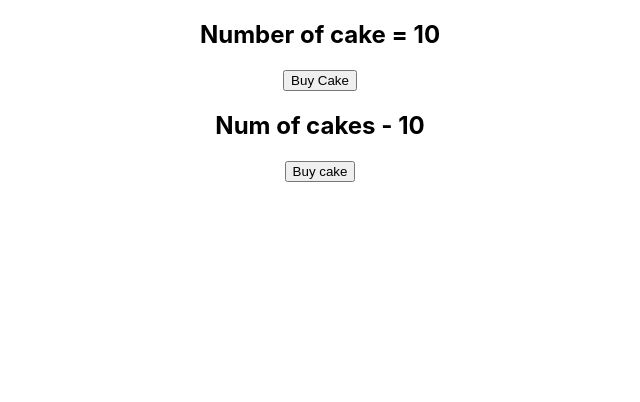
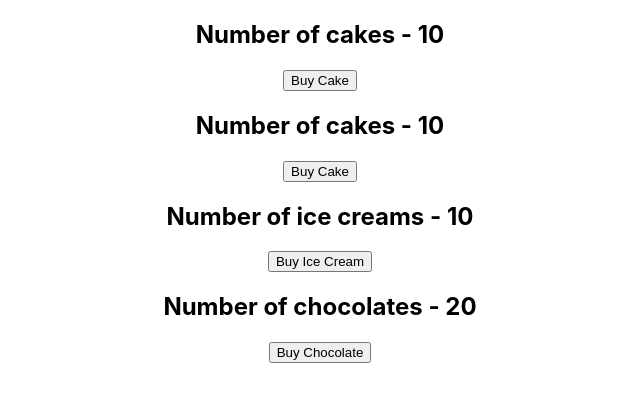
Before and after one commit to gapinska/react-redux-1, a React (Create React App) app: page / in a window 1280 px wide. Shown: the top 402 px of the page, without its empty margins (320-960 px from the left). Built offline with nearby package versions, Linux system fonts and the light colour scheme.

Commit message:
multiple reducers, new components

```diff
--- a/src/App.js
+++ b/src/App.js
@@ -1,16 +1,19 @@
-import logo from './logo.svg'
 import './App.css'
 import { Provider } from 'react-redux'
 import CakeContainer from './components/CakeContainer'
 import store from './store/store'
-import HooksCakeContsainer from './components/HooksCakeContsainer'
+import HooksCakeContainer from './components/HooksCakeContainer'
+import IceCreamContainer from './components/IceCreamContainer'
+import ChocolateContainer from './components/ChocolateContainer'
 
 function App() {
 	return (
 		<Provider store={store}>
 			<div className="App">
 				<CakeContainer />
-				<HooksCakeContsainer />
+				<HooksCakeContainer />
+				<IceCreamContainer />
+				<ChocolateContainer />
 			</div>
 		</Provider>
 	)
--- a/src/components/CakeContainer.js
+++ b/src/components/CakeContainer.js
@@ -1,11 +1,11 @@
 import React from 'react'
 import { connect } from 'react-redux'
-import { buyCake } from '../store/index'
+import { buyCake } from '../store/cakes/cakesActions'
 
 function CakeContainer(props) {
 	return (
 		<div>
-			<h2>Number of cake = {props.numOfCakes}</h2>
+			<h2>Number of cakes - {props.numOfCakes} </h2>
 			<button onClick={props.buyCake}>Buy Cake</button>
 		</div>
 	)
@@ -13,7 +13,7 @@ function CakeContainer(props) {
 
 const mapStateToProps = (state) => {
 	return {
-		numOfCakes: state.numOfCakes
+		numOfCakes: state.cake.numOfCakes
 	}
 }
 
--- /dev/null
+++ b/src/components/ChocolateContainer.js
@@ -0,0 +1,16 @@
+import React from 'react'
+import { useSelector, useDispatch } from 'react-redux'
+import { buyChocolate } from '../store'
+
+function ChocolateContainer() {
+	const numOfChocolates = useSelector((state) => state.chocolate.numOfChocolates)
+	const dispatch = useDispatch()
+	return (
+		<div>
+			<h2>Number of chocolates - {numOfChocolates}</h2>
+			<button onClick={() => dispatch(buyChocolate())}>Buy Chocolate</button>
+		</div>
+	)
+}
+
+export default ChocolateContainer
--- /dev/null
+++ b/src/components/HooksCakeContainer.js
@@ -0,0 +1,16 @@
+import React from 'react'
+import { useSelector, useDispatch } from 'react-redux'
+import { buyCake } from '../store/cakes/cakesActions'
+
+function HooksCakeContainer() {
+	const numOfCakes = useSelector((state) => state.cake.numOfCakes)
+	const dispatch = useDispatch()
+	return (
+		<div>
+			<h2>Number of cakes - {numOfCakes} </h2>
+			<button onClick={() => dispatch(buyCake())}>Buy Cake</button>
+		</div>
+	)
+}
+
+export default HooksCakeContainer
--- a/src/components/HooksCakeContsainer.js
+++ /dev/null
@@ -1,16 +0,0 @@
-import React from 'react'
-import { useSelector, useDispatch } from 'react-redux'
-import { buyCake } from '../store/index'
-
-function HooksCakeContsainer() {
-	const numOfCakes = useSelector((state) => state.numOfCakes)
-	const dispatch = useDispatch()
-	return (
-		<div>
-			<h2>Num of cakes - {numOfCakes}</h2>
-			<button onClick={() => dispatch(buyCake())}>Buy cake</button>
-		</div>
-	)
-}
-
-export default HooksCakeContsainer
--- /dev/null
+++ b/src/components/IceCreamContainer.js
@@ -0,0 +1,16 @@
+import React from 'react'
+import { useSelector, useDispatch } from 'react-redux'
+import { buyIceCream } from '../store'
+
+function IceCreamContainer() {
+	const numOfIceCreams = useSelector((state) => state.iceCream.numOfIceCreams)
+	const dispatch = useDispatch()
+	return (
+		<div>
+			<h2>Number of ice creams - {numOfIceCreams} </h2>
+			<button onClick={() => dispatch(buyIceCream())}>Buy Ice Cream</button>
+		</div>
+	)
+}
+
+export default IceCreamContainer
--- /dev/null
+++ b/src/store/chocolate/chocolate.js
@@ -0,0 +1,25 @@
+const BUY_CHOCOLATE = 'BUY_CHOCOLATE'
+
+export const buyChocolate = () => {
+	return {
+		type: BUY_CHOCOLATE
+	}
+}
+
+const initialState = {
+	numOfChocolates: 20
+}
+
+const chocolateReducer = (state = initialState, action) => {
+	switch (action.type) {
+		case BUY_CHOCOLATE:
+			return {
+				...state,
+				numOfChocolates: state.numOfChocolates - 1
+			}
+		default:
+			return state
+	}
+}
+
+export default chocolateReducer
--- /dev/null
+++ b/src/store/iceCreams/iceCreamsActions.js
@@ -0,0 +1,25 @@
+const BUY_ICECREAM = 'BUY_ICECREAM'
+
+export const buyIceCream = () => {
+	return {
+		type: BUY_ICECREAM
+	}
+}
+
+const initialState = {
+	numOfIceCreams: 10
+}
+
+const iceCreamReducer = (state = initialState, action) => {
+	switch (action.type) {
+		case BUY_ICECREAM:
+			return {
+				...state,
+				numOfIceCreams: state.numOfIceCreams - 1
+			}
+		default:
+			return state
+	}
+}
+
+export default iceCreamReducer
--- a/src/store/index.js
+++ b/src/store/index.js
@@ -1 +1,3 @@
 export { buyCake } from './cakes/cakesActions'
+export { buyIceCream } from './iceCreams/iceCreamsActions'
+export { buyChocolate } from './chocolate/chocolate'
--- /dev/null
+++ b/src/store/rootReducer.js
@@ -0,0 +1,12 @@
+import { combineReducers } from 'redux'
+import cakeReducer from './cakes/cakesActions'
+import iceCreamReducer from './iceCreams/iceCreamsActions'
+import chocolateReducer from './chocolate/chocolate'
+
+const rootReducer = combineReducers({
+	cake: cakeReducer,
+	iceCream: iceCreamReducer,
+	chocolate: chocolateReducer
+})
+
+export default rootReducer
--- a/src/store/store.js
+++ b/src/store/store.js
@@ -1,6 +1,6 @@
 import { createStore } from 'redux'
-import cakeReducer from './cakes/cakesActions'
+import rootReducer from './rootReducer'
 
-const store = createStore(cakeReducer)
+const store = createStore(rootReducer)
 
 export default store
```
Also changed, not shown: src/logo.svg (deleted).
